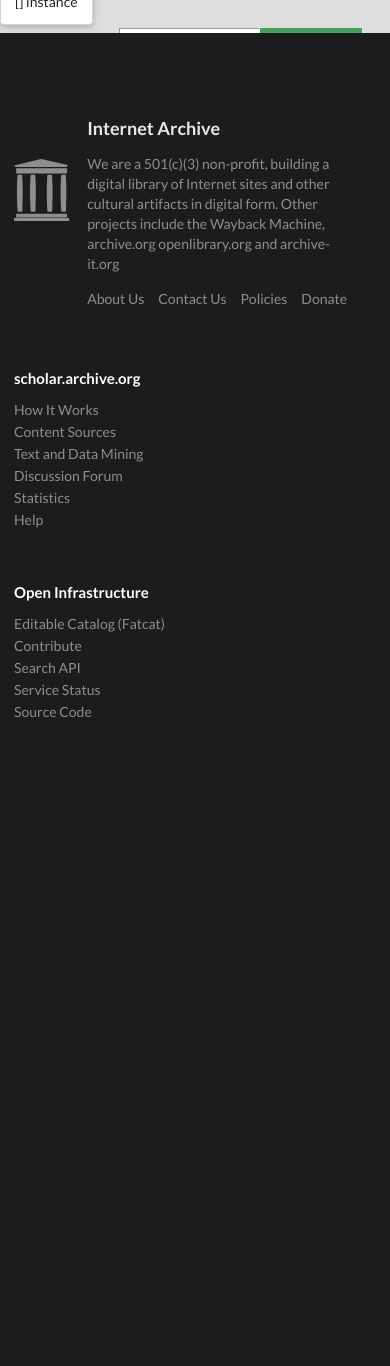
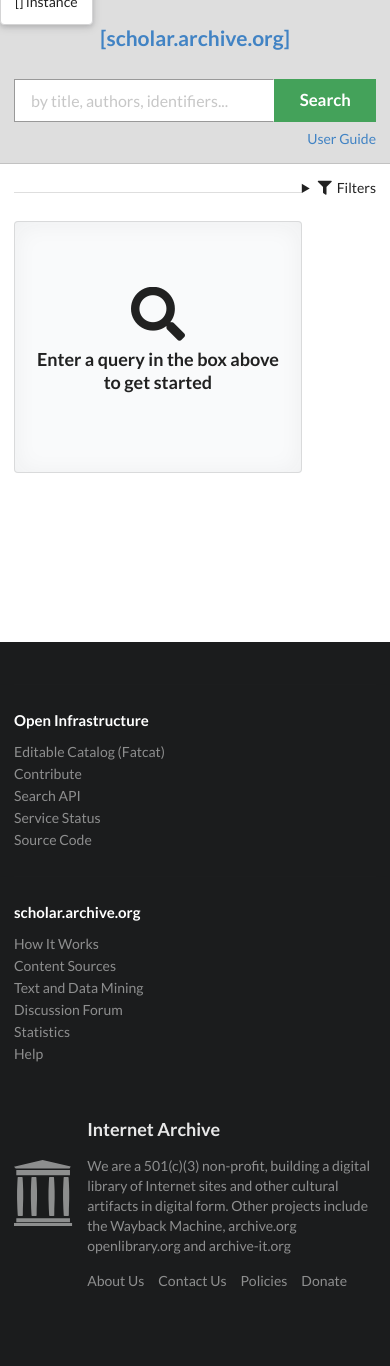
Before and after one commit to internetarchive/fatcat-scholar, a Python web app: template fatcat_scholar/templates/search.html in a window 390 px wide. Shown: the part 40-1406 px from the top of the page. Before the commit the page ends 757 px from the top, so only its background shows below. Run offline with Jinja, Linux system fonts and the light colour scheme; the template is opened without the code that fills it, so the values that code supplies are empty; some libraries are stand-ins or nearby versions.

Commit message:
mobile CSS/style changes, and other small UI tweaks

```diff
--- a/fatcat_scholar/templates/base.html
+++ b/fatcat_scholar/templates/base.html
@@ -34,14 +34,25 @@
     .ui.inverted.menu .item:before { background: none; }
 
     @media only screen and (max-width: 479px) {
-      .mobile-hide{ display: none !important; }
+      .mobile-hide { display: none !important; }
     }
+    @media only screen and (min-width: 480px) {
+      .mobile-only { display: none !important; }
+    }
+
     {# for fulltext search result highlighting #}
     .search_highlights em {
       {# yellow #}
       {# background-color: #FFFFBB; #}
       font-style: normal;
       font-weight: bold;
+    }
+
+    .search_filters summary::marker {
+      display: none;
+    }
+    .search_filters summary::-webkit-details-marker {
+      display: none;
     }
 
     footer p a {
@@ -115,16 +126,15 @@
   </div>
 </header>
 
-{% block fullmain %}
+{% block fullbody %}
 <div class="ui vertical stripe segment" style="background-color: #dedede;">
-  <div class="ui container" style="padding: 1em; padding-bottom: 0.0em;">
-    <div class="ui equal height grid">
+  <div class="ui container" style="padding-top: 1em; padding-bottom: 0; padding-left: 0; padding-right: 0;">
+    <div class="ui equal height stackable grid">
       <div class="ui four wide column">
-        <div style="display: flex; justify-content: center; align-items: center; height:100%; width: 100%;">
+        <div style="display: flex; justify-content: center; align-items: center; height: 100%; width: 100%;">
           <a href="{{ lang_prefix }}/">
             <span style="font-size: 1.5rem; font-weight: bold;">[scholar.archive.org]</span>
             {# hack to align vertically with search box #}
-            <br>&nbsp;
           </a>
         </div>
       </div>
@@ -137,34 +147,36 @@
               <button class="ui green button" style="border-radius: 0; background-color: #44a25a; font-size: 1.2rem;">{{ _("Search") }}</button>
             </div>
           </div>
-          <div style="float: right; padding-top: 0.5em;">
-            <a href="#">User Guide</a>
-          </div>
         </form>
+      </div>
+    </div>
+    <div style="display: flex; width: 100%; justify-content: space-between; padding-top: 0.5em;">
+      <div></div>
+      <div>
+        <a href="#" style="order: -1;">User Guide</a>
       </div>
     </div>
   </div>
 </div>
-<main class="ui main container">
-{% block fullbody %}
-  <div class="ui container text">
-    {% block body %}Nothing to see here.{% endblock %}
+<main class="ui main container" style="min-height: 50vh;">
+{% block fullmain %}
+  <div class="ui container text" style="margin-top: 2em;">
+    {% block main %}Nothing to see here.{% endblock %}
   </div>
 {% endblock %}
 </main>
 {% endblock %}
 
-<div style="height: 24em;">
-</div>
-<footer class="ui inverted vertical footer segment" style="padding: 5em 0em; position: absolute; bottom: 0px; width: 100%;">
+<footer class="ui inverted vertical footer segment" style="padding: 4em 0em; margin-top: 3em; width: 100%;">
   <div class="ui container">
-    <div class="ui stackable inverted divided equal height grid">
+    <div class="ui stackable mobile reversed inverted divided equal height grid">
       <div class="nine wide column">
         <div class="ui grid">
-          <div class="three wide column" style="padding-top: 4em;">
-            <img class="logo" src="{{ url_for('static', path='/ia-logo.svg') }}" style="width: 4em; opacity: 0.5;">
+          <div class="three wide two wide computer column" style="padding-top: 4em; padding-right: 0;">
+            <img class="logo" src="{{ url_for('static', path='/ia-logo.svg') }}" style="width: 100%; opacity: 0.5;">
           </div>
-          <div class="twelve wide column">
+          <div class="one wide column computer only"></div>
+          <div class="thirteen wide eleven wide computer column">
             <h3>Internet Archive</h3>
             <p style="color: rgba(255, 255, 255, 0.5);">We are a 501(c)(3) non-profit, building a digital library of Internet sites and other cultural artifacts in digital form. Other projects include the <a href="https://web.archive.org">Wayback Machine</a>, <a href="https://archive.org">archive.org</a> <a href="https://openlibrary.org">openlibrary.org</a> and <a href="https://archive-it.org">archive-it.org</a>
             <div class="ui horizontal inverted link list">
--- a/fatcat_scholar/templates/search.html
+++ b/fatcat_scholar/templates/search.html
@@ -1,10 +1,30 @@
 {% import "search_macros.html" as search_macros %}
 {% extends "base.html" %}
 
-{% block fullbody %}
-<div class="ui equal height divided grid" style="margin-top: 1em;">
-  <div class="ui two wide column">
+{% block fullmain %}
+<div class="mobile-only" style="margin-top: 1.0em;">
 
+  <details class="search_filters">
+    <summary style="float: right;"><i class="filter icon"></i>Filters</summary>
+    <p>
+    {{ search_macros.query_option(query.time_options, query.filter_time) }}
+    {{ search_macros.query_option(query.type_options, query.filter_type) }}
+    {{ search_macros.query_option(query.availability_options, query.filter_availability) }}
+    {{ search_macros.query_option(query.sort_options, query.sort_order) }}
+    </p>
+  </details>
+
+  {% if hits %}
+    {# <h2>{{ "{:,}".format(hits.count_found) }}</h2> #}
+    <span style="font-size: 1.5em;">{{ "{:,}".format(hits.count_found) }}</span>
+    Hits
+    <span style="color: rgba(0,0,0,0.4);">in {{ "{:0.2}".format(hits.query_time_ms/1000.0) }}sec</span>
+  {% endif %}
+</div>
+
+<div class="ui equal height stackable divided grid" style="margin-top: 1em;">
+
+  <div class="ui mobile-hide two wide column">
     {% if hits %}
       <div style="width: 100%; text-align: right;">
         {# <h2>{{ "{:,}".format(hits.count_found) }}</h2> #}
@@ -25,20 +45,39 @@
     </div>
 
   </div>
-  <div class="ui thirteen wide column">
+
+  <div class="ui fourteen wide column">
     {% if search_error %}
       <div class="ui error message">
         <div class="header">Query Error</div>
         <p>{{ search_error }}</p>
       </div>
-    {% elif hits %}
+    {% elif hits and hits.results %}
       {% if hits.results %}
         {% for paper in hits.results %}
           {{ search_macros.fulltext_search_result_row(paper) }}
         {% endfor %}
       {% endif %}
+    {% elif hits %}
+      <div class="ui placeholder segment" style="height: 100%;">
+        <div class="ui icon header">
+          <i class="search icon"></i>
+          We didn't find any documents matching your query
+        </div>
+        <div class="inline">
+          <a href="https://archive.org/search.php?sin=TXT&query={{ query.q|urlencode }}" class="ui button" style="margin: 0.5em;">Try archive.org</a>
+          <a href="https://fatcat.wiki/search&q={{ query.q|urlencode }}" class="ui button" style="margin: 0.5em;">Try fatcat.wiki</a>
+          <a href="https://www.semanticscholar.org/search?q={{ query.q|urlencode }}" class="ui button" style="margin: 0.5em;">Try Semantic Scholar</a>
+          <a href="https://scholar.google.com/scholar?q={{ query.q|urlencode }}" class="ui button" style="margin: 0.5em;">Try Google Scholar</a>
+        </div>
+      </div>
     {% else %}
-    No search submitted? Some message should go here.
+      <div class="ui placeholder segment" style="height: 100%;">
+        <div class="ui icon header">
+          <i class="search icon"></i>
+          Enter a query in the box above to get started
+        </div>
+      </div>
     {% endif %}
   </div>
 </div>
--- a/fatcat_scholar/templates/search_macros.html
+++ b/fatcat_scholar/templates/search_macros.html
@@ -141,18 +141,18 @@
   </div>
 
 </div>
-<div class="three wide left aligned column" style="padding-top: 0em; padding-right: 0em;">
+<div class="three wide left aligned column" style="padding-top: 0em; padding-right: 0.5em;">
   {% if paper.fulltext.access_url %}
       {# <img src="{{ settings.COVID19_FULLTEXT_HOST }}{{ paper.fulltext.thumbnail_url }}" style="border: 1px solid grey; max-height: 12em; max-width: 100%;"> #}
     {% if paper.fulltext.thumbnail_url %}
-      <div class="ui card" style="margin-bottom: 0.4em;">
+      <div class="ui card" style="margin-bottom: 0.2em;">
         <a class="image" href="{{ paper.fulltext.access_url}}">
           <img src="{{ paper.fulltext.thumbnail_url }}">
         </a>
       </div>
     {% endif %}
     <a href="{{ paper.fulltext.access_url}}">
-      <div style="width: 100%; padding-left: 0.5em; padding-right: 0.5em; opacity: 0.5; text-align: center;">
+      <div style="width: 100%; opacity: 0.65; text-align: center;">
         {# TODO: could have other hover info, like mimetype icon and file size? #}
         <span>
         {% if paper.fulltext.access_type == "wayback" %}
```
Also changed, not shown: fatcat_scholar/templates/about.html (added, +7 -0 lines), fatcat_scholar/templates/home.html (+4 -4 lines). Lines whose indentation alone changed are shown as unchanged.
